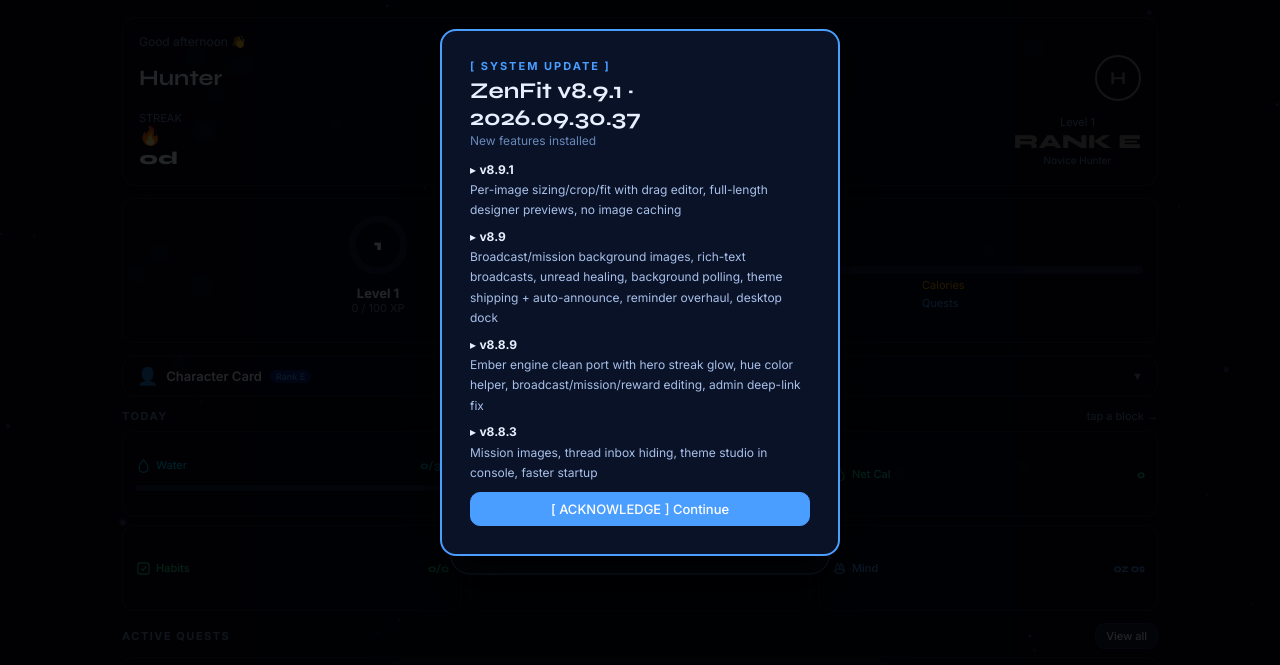
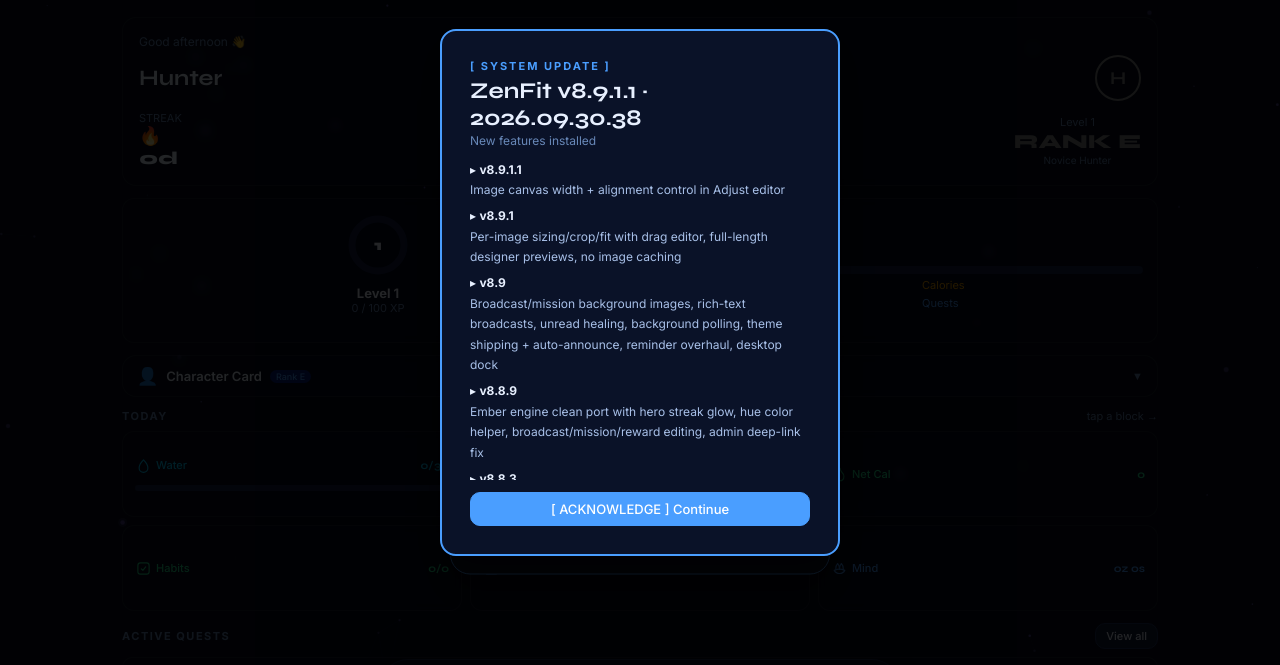
Before and after one commit to darkmoppen003-ai/zenfit, a plain HTML site: page index.html in a window 1280 px wide. Shown: the part 62-727 px from the top of the page. Drawn offline with nearby package versions, Linux system fonts and the light colour scheme.

Commit message:
v8.9.1.1

```diff
--- a/index.html
+++ b/index.html
@@ -51,7 +51,7 @@ try {
   <img src="zenfit.png" class="splash-img" alt="ZenFit">
   <div class="splash-title">ZENFIT</div>
   <div class="splash-sub">Health RPG</div>
-  <div class="splash-ver">v8.9.1</div>
+  <div class="splash-ver">v8.9.1.1</div>
   <div class="splash-bar-wrap"><div id="splash-bar" class="splash-bar"></div></div>
   <div class="splash-hint">tap to enter · double-tap for fullscreen</div>
 </div>
--- a/modules/core/store.js
+++ b/modules/core/store.js
@@ -18,9 +18,9 @@ export const STORAGE_KEYS = {
   THEMES: 'zenfit_themes_v1',
 };
 export const DATA_VERSION = 14;
-export const APP_VERSION = "8.9.1";
+export const APP_VERSION = "8.9.1.1";
 
-export const APP_BUILD = "2026.09.30.37";
+export const APP_BUILD = "2026.09.30.38";
 /* V1 SCHEMA (types) + V2 additions. Unknown keys are dropped on
    load/import — identical to V1 behavior. */
 const SCHEMA = {
--- a/modules/features/changelog.js
+++ b/modules/features/changelog.js
@@ -6,6 +6,7 @@ import { APP_VERSION, APP_BUILD } from '../core/store.js';
 import { escapeHtml } from '../core/sanitize.js';
 
 const NOTES = [
+  ['v8.9.1.1', 'Image canvas width + alignment control in Adjust editor'],
   ['v8.9.1', 'Per-image sizing/crop/fit with drag editor, full-length designer previews, no image caching'],
   ['v8.9', 'Broadcast/mission background images, rich-text broadcasts, unread healing, background polling, theme shipping + auto-announce, reminder overhaul, desktop dock'],
   ['v8.8.9', 'Ember engine clean port with hero streak glow, hue color helper, broadcast/mission/reward editing, admin deep-link fix'],
--- a/sw.js
+++ b/sw.js
@@ -1,7 +1,7 @@
 // ZenFit V2 Service Worker — offline shell + updates.
 // Cache names derive from build → every deploy refreshes cleanly.
 
-const SW_BUILD = "2026.09.30.37";
+const SW_BUILD = "2026.09.30.38";
 const SCHEMA_VERSION = 14;
 
 const CACHE = `zenfit-${SW_BUILD}`;
```
